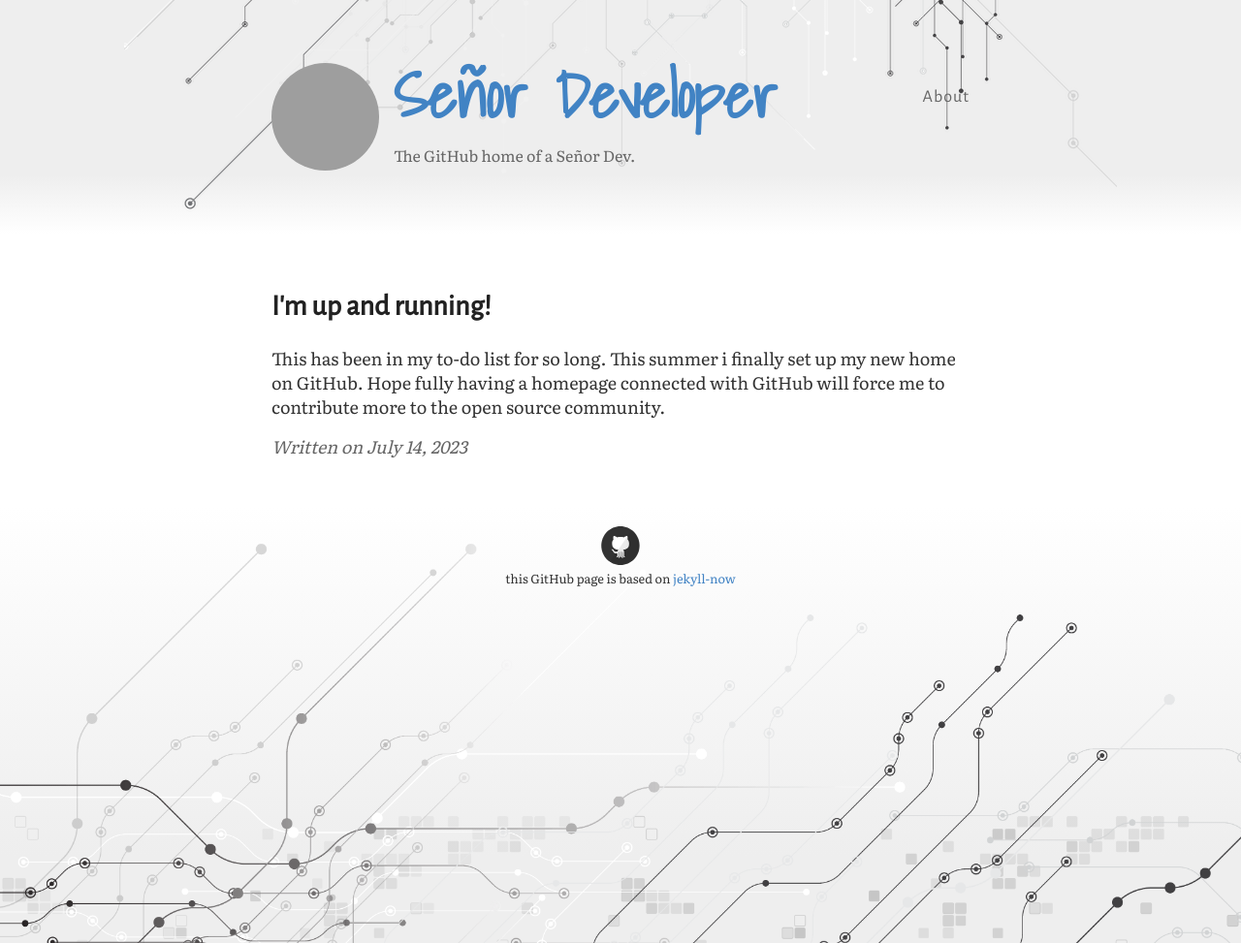
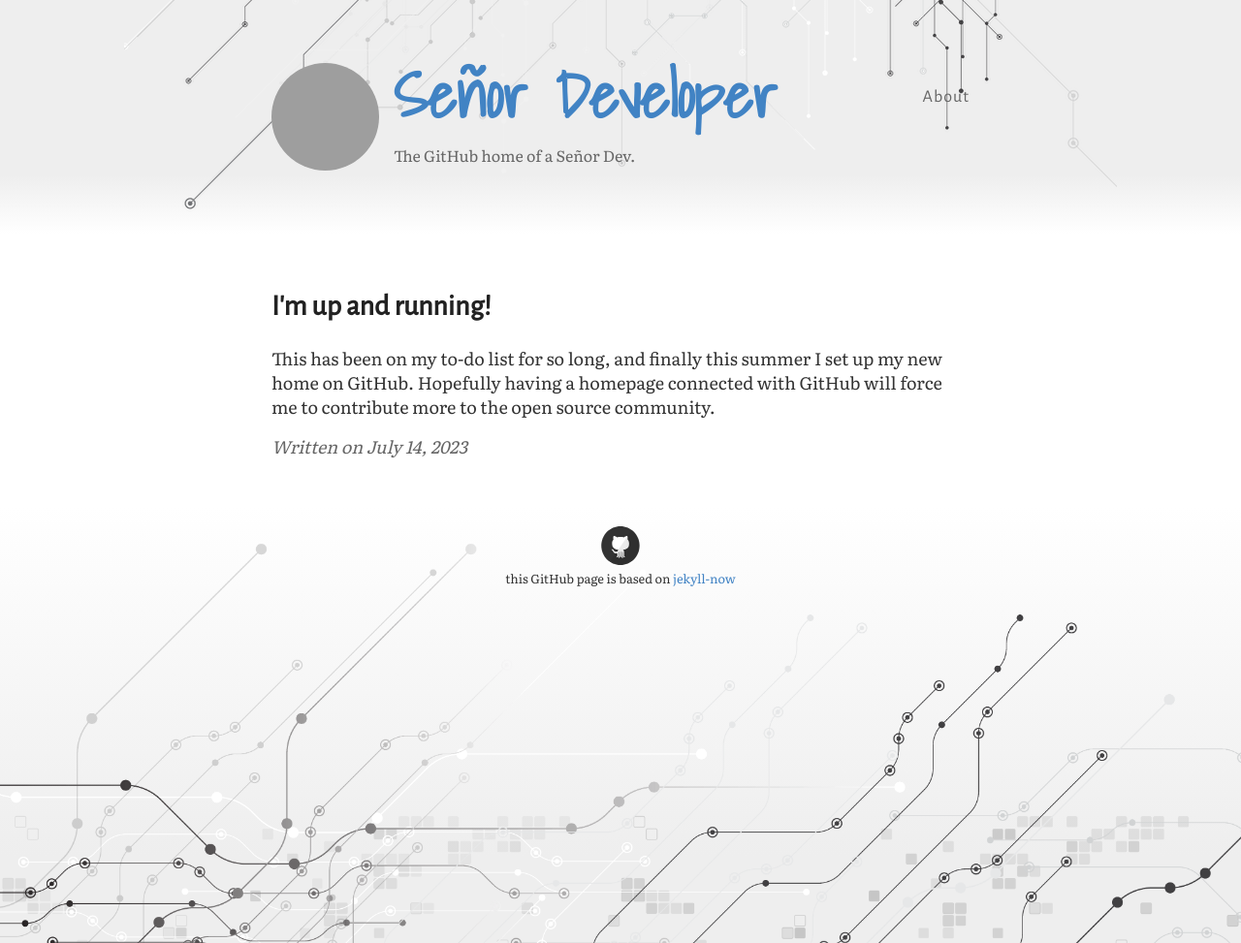
Before and after one commit to ftnilsson/ftnilsson.github.io, a Jekyll site: the page built from _posts/2023-7-14-Hello-World.md, in a window 1280 px wide. Shown: the whole page at 97% size. Built offline with Jekyll 4.4.1, drawn with Linux system fonts in a browser that asks for light colours; grey boxes are pictures that could not be loaded.

Commit message:
Update 2023-7-14-Hello-World.md

```diff
--- a/_posts/2023-7-14-Hello-World.md
+++ b/_posts/2023-7-14-Hello-World.md
@@ -3,4 +3,4 @@ layout: post
 title: I'm up and running!
 ---
 
-This has been in my to-do list for so long. This summer i finally set up my new home on GitHub. Hope fully having a homepage connected with GitHub will force me to contribute more to the open source community.
+This has been on my to-do list for so long, and finally this summer I set up my new home on GitHub. Hopefully having a homepage connected with GitHub will force me to contribute more to the open source community.
```
